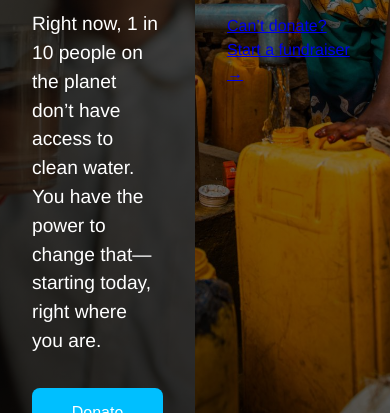
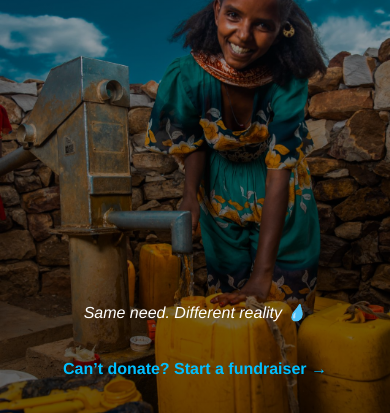
Before and after one commit to Oumou-design22/charity_water_landing, a plain HTML site: page index.html in a window 390 px wide. Shown: the part 431-844 px from the top of the page. Drawn offline with Linux system fonts and the light colour scheme; files whose address does not match are found by name.

Commit message:
Update Styles.css

```diff
--- a/Styles.css
+++ b/Styles.css
@@ -75,4 +75,53 @@ body {
 
 .secondary {
   background: linear-gradient(to top, rgba(0,0,0,0.6), rgba(0,0,0,0.3));
-  align-
+  align-items: flex-start;
+  justify-content: flex-end;
+  padding: 2rem;
+}
+
+.caption {
+  font-style: italic;
+  font-size: 1.2rem;
+  margin-bottom: 1rem;
+}
+
+.alt-action {
+  color: #00BFFF;
+  font-weight: bold;
+  text-decoration: none;
+}
+
+.alt-action:hover {
+  text-decoration: underline;
+}
+
+/* Responsive */
+@media (max-width: 768px) {
+  .split-container {
+    flex-direction: column;
+  }
+
+  .split {
+    width: 100%;
+    height: 50vh;
+  }
+
+  .overlay {
+    padding: 2rem;
+    align-items: center;
+    text-align: center;
+  }
+
+  .overlay h1 {
+    font-size: 2rem;
+  }
+
+  .overlay p {
+    font-size: 1rem;
+  }
+
+  .secondary {
+    align-items: center;
+  }
+}
```
